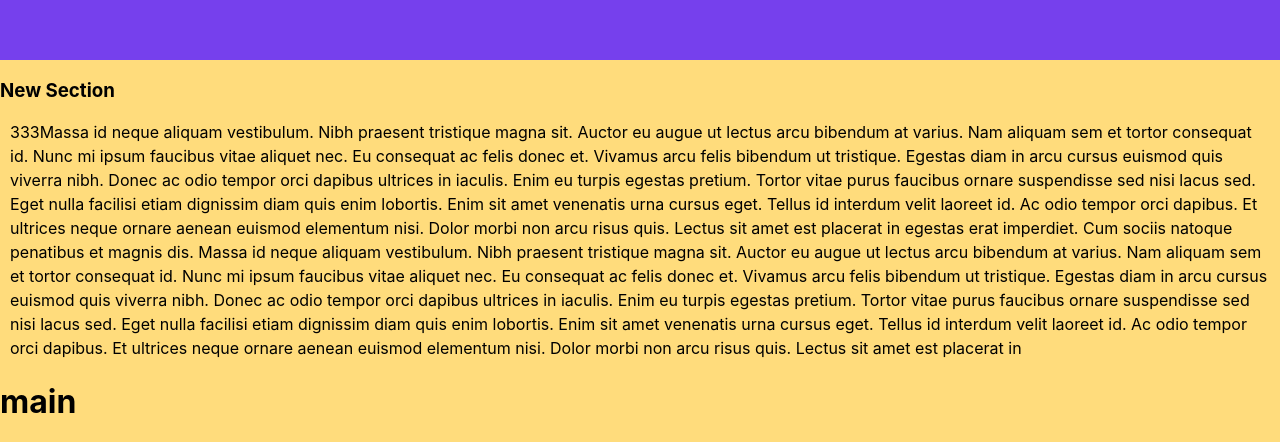
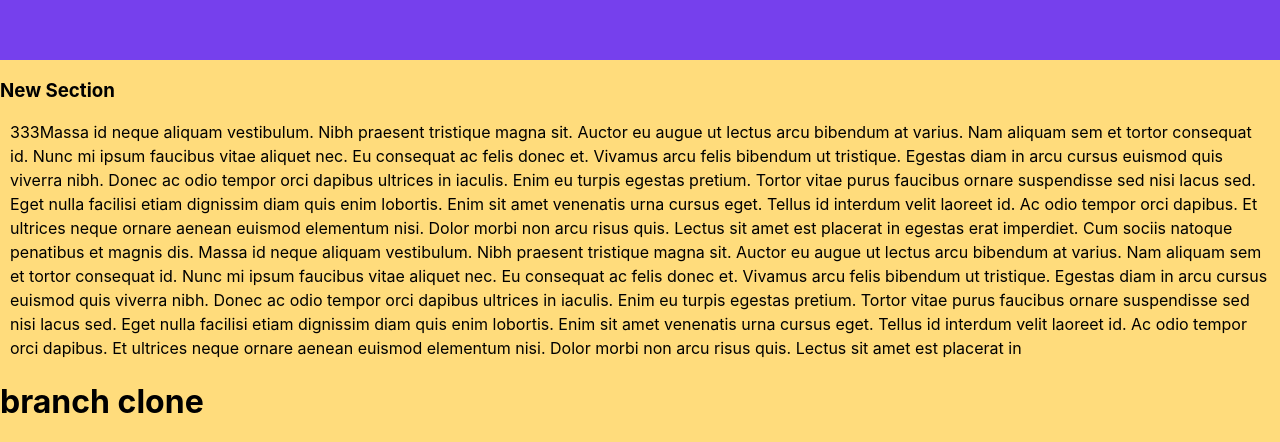
Before and after one commit to hahuyhungdev/features-component-frontend, a React (Create React App) app in the folder gsap/: page / in a window 1280 px wide. Shown: the part 1640-2082 px from the top of the page. Built offline with nearby package versions, Linux system fonts and the light colour scheme.

Commit message:
update clone

```diff
--- a/gsap/src/App.tsx
+++ b/gsap/src/App.tsx
@@ -14,7 +14,7 @@ function App() {
       {/* <Hero /> */}
       <Intersection />
       {/* <ScrollTriggers /> */}
-   <h1>main</h1>
+      <h1>branch clone</h1>
     </>
   )
 }
```
